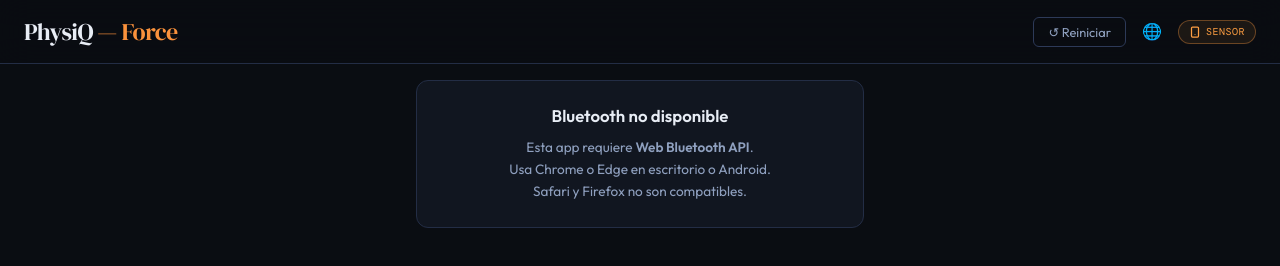
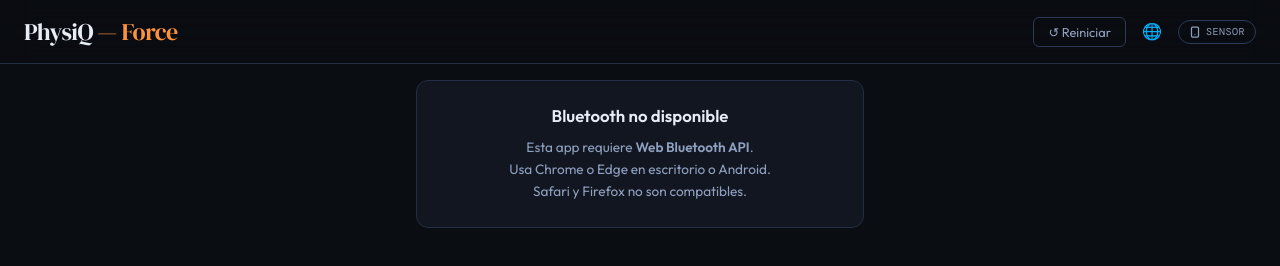
Before and after one commit to physiodevapp/physiq-force, a plain HTML site: page index.html in a window 1280 px wide. Drawn offline with nearby package versions, Linux system fonts and the light colour scheme; a web font is replaced by a local one.

Commit message:
use neutral gray for sensor badge pending state

```diff
--- a/index.html
+++ b/index.html
@@ -56,7 +56,7 @@ body{background:var(--bg);color:var(--text);font-family:'Outfit',sans-serif;min-
 /* Sensor badge */
 .sensor-badge{display:flex;align-items:center;gap:5px;padding:4px 10px;border-radius:20px;border:1px solid var(--border);background:transparent;color:var(--text3);transition:all .3s;flex-shrink:0;cursor:pointer;font-family:inherit;}
 .sensor-badge.active{color:var(--green);border-color:rgba(56,217,169,.35);background:rgba(56,217,169,.08);}
-.sensor-badge.pending{color:var(--orange);border-color:rgba(255,159,67,.35);background:rgba(255,159,67,.08);}
+.sensor-badge.pending{color:var(--text2);border-color:var(--border2);background:transparent;}
 .sensor-badge.error{color:var(--red);border-color:rgba(255,107,107,.35);background:rgba(255,107,107,.08);}
 .sensor-text{font-family:'DM Mono',monospace;font-size:10px;text-transform:uppercase;letter-spacing:.5px;}
 @media(max-width:480px){.sensor-text{display:none;}.sensor-badge{padding:4px 6px;}}
```
